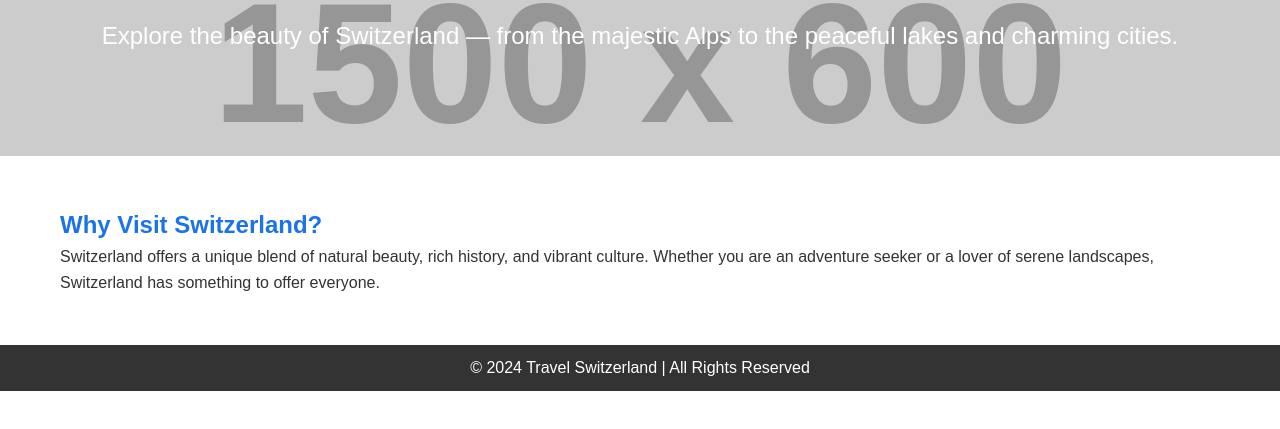
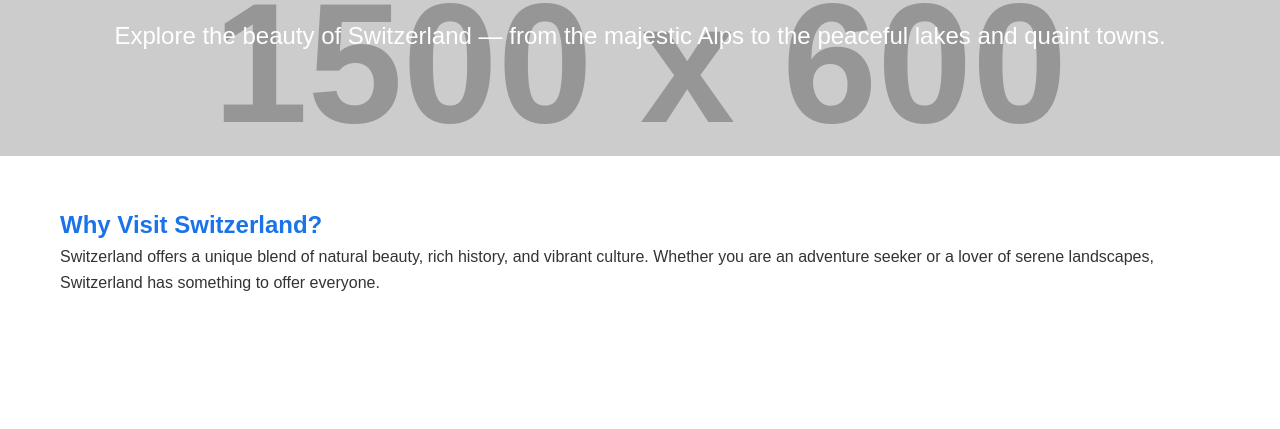
Before and after one commit to pempey74/P3TURD, a plain HTML site: page index.html in a window 1280 px wide. Shown: the part 225-654 px from the top of the page. Drawn offline with Linux system fonts and the light colour scheme; placeholder pictures from the web are drawn by us.

Commit message:
Update index.html

```diff
--- a/index.html
+++ b/index.html
@@ -19,7 +19,7 @@
 
     <section class="hero">
         <h1>Welcome to Switzerland!</h1>
-        <p>Explore the beauty of Switzerland — from the majestic Alps to the peaceful lakes and charming cities.</p>
+        <p>Explore the beauty of Switzerland — from the majestic Alps to the peaceful lakes and quaint towns.</p>
     </section>
 
     <section class="intro">
@@ -27,8 +27,5 @@
         <p>Switzerland offers a unique blend of natural beauty, rich history, and vibrant culture. Whether you are an adventure seeker or a lover of serene landscapes, Switzerland has something to offer everyone.</p>
     </section>
 
-    <footer>
-        <p>&copy; 2024 Travel Switzerland | All Rights Reserved</p>
-    </footer>
 </body>
 </html>
```
